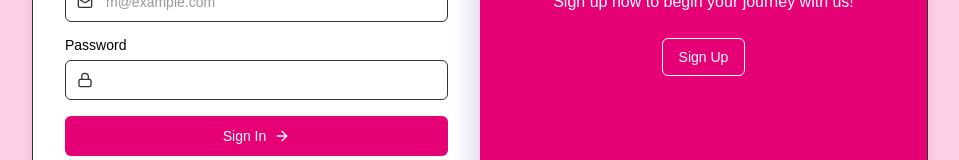
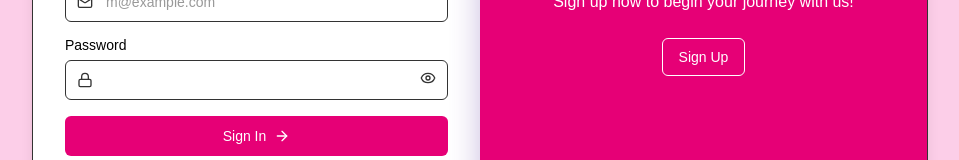
Before and after one commit to Gifriend/UNSRATE, a Next.js app: page /auth in a window 1280 px wide. Shown: the part 389-549 px from the top of the page, without its empty margins (160-1119 px from the left). Built offline with nearby package versions, Linux system fonts and the light colour scheme; no server answers.

Commit message:
feat: adding regex for unsrat email and password visibility

```diff
--- a/src/app/auth/components/LoginForm.tsx
+++ b/src/app/auth/components/LoginForm.tsx
@@ -1,7 +1,7 @@
 'use client';
 
 import { useState } from 'react';
-import { Mail, Lock, ArrowRight } from 'lucide-react';
+import { Mail, Lock, ArrowRight, EyeOff, Eye } from 'lucide-react';
 import { Input } from '@/components/ui/input';
 import { Button } from '@/components/ui/button';
 import { Label } from '@/components/ui/label';
@@ -32,6 +32,7 @@ interface LoginCredentials {
 export default function LoginForm({ setError, isMobile }: LoginFormProps) {
   // const router = useRouter()
   const [isLoading, setIsLoading] = useState<boolean>(false);
+  const [showPassword, setShowPassword] = useState(false);
   const [loginData, setLoginData] = useState<LoginCredentials>({
     email: '',
     password: '',
@@ -81,7 +82,7 @@ export default function LoginForm({ setError, isMobile }: LoginFormProps) {
             'Login failed. Please check your credentials.'
         );
       } else {
-        setError(`An unexpected error occurred during login. ${error}` ,);
+        setError(`An unexpected error occurred during login. ${error}`);
       }
     } finally {
       setIsLoading(false);
@@ -120,12 +121,22 @@ export default function LoginForm({ setError, isMobile }: LoginFormProps) {
           <Lock className="absolute left-3 top-3 h-4 w-4 text-muted-foreground" />
           <Input
             id={`password-login${suffix}`}
-            type="password"
+            type={showPassword ? 'text' : 'password'}
             className="pl-10"
             value={loginData.password}
             onChange={handleLoginChange}
             required
           />
+          <button
+            type="button"
+            onClick={() => setShowPassword((prev) => !prev)}
+            className="absolute right-3 top-2.5 text-muted-foreground">
+            {showPassword ? (
+              <EyeOff className="h-4 w-4" />
+            ) : (
+              <Eye className="h-4 w-4" />
+            )}
+          </button>
         </div>
       </div>
 
--- a/src/app/auth/components/RegisterForm.tsx
+++ b/src/app/auth/components/RegisterForm.tsx
@@ -8,6 +8,8 @@ import {
   User,
   Fingerprint,
   Calendar,
+  EyeOff,
+  Eye,
 } from 'lucide-react';
 import { Input } from '@/components/ui/input';
 import { Button } from '@/components/ui/button';
@@ -40,6 +42,7 @@ export default function RegisterForm({
 }: RegisterFormProps) {
   // const router = useRouter()
   const [isLoading, setIsLoading] = useState<boolean>(false);
+  const [showPassword, setShowPassword] = useState(false);
   const [registerData, setRegisterData] = useState<RegisterData>({
     fullname: '',
     nim: '',
@@ -70,6 +73,14 @@ export default function RegisterForm({
     e.preventDefault();
     setIsLoading(true);
     setError('');
+
+    const isValidStudentEmail =
+      /^[a-zA-Z0-9._%+-]+@student\.unsrat\.ac\.id$/.test(registerData.email);
+    if (!isValidStudentEmail) {
+      setError('Tolong gunakan akun UNSRAT anda');
+      setIsLoading(false);
+      return;
+    }
 
     try {
       const response = await api.post('auth/register', registerData);
@@ -202,12 +213,22 @@ export default function RegisterForm({
           <Lock className="absolute left-3 top-3 h-4 w-4 text-muted-foreground" />
           <Input
             id={`password-register${suffix}`}
-            type="password"
+            type={showPassword ? 'text' : 'password'}
             className="pl-10"
             value={registerData.password}
             onChange={handleRegisterChange}
             required
           />
+          <button
+            type="button"
+            className="absolute right-3 top-2.5 text-muted-foreground"
+            onClick={() => setShowPassword((prev) => !prev)}>
+            {showPassword ? (
+              <EyeOff className="h-4 w-4" />
+            ) : (
+              <Eye className="h-4 w-4" />
+            )}
+          </button>
         </div>
       </div>
 
```
